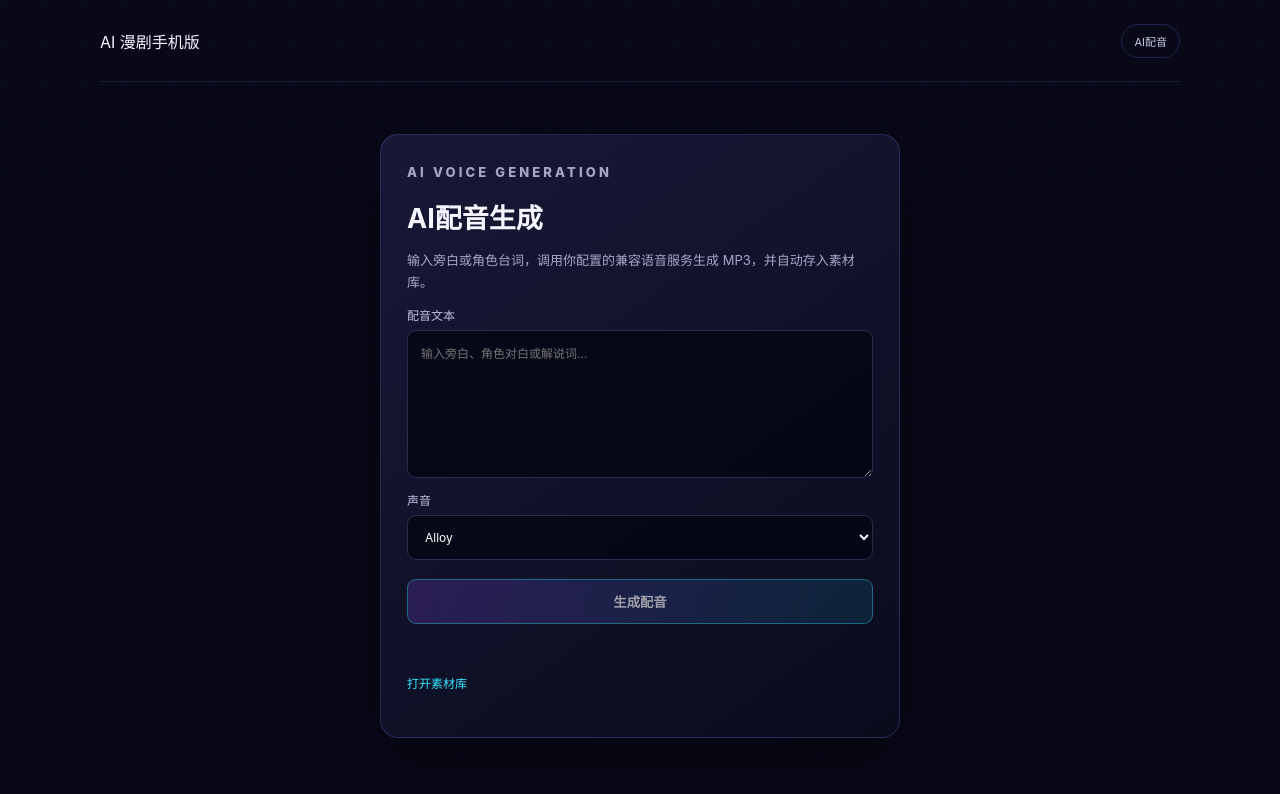
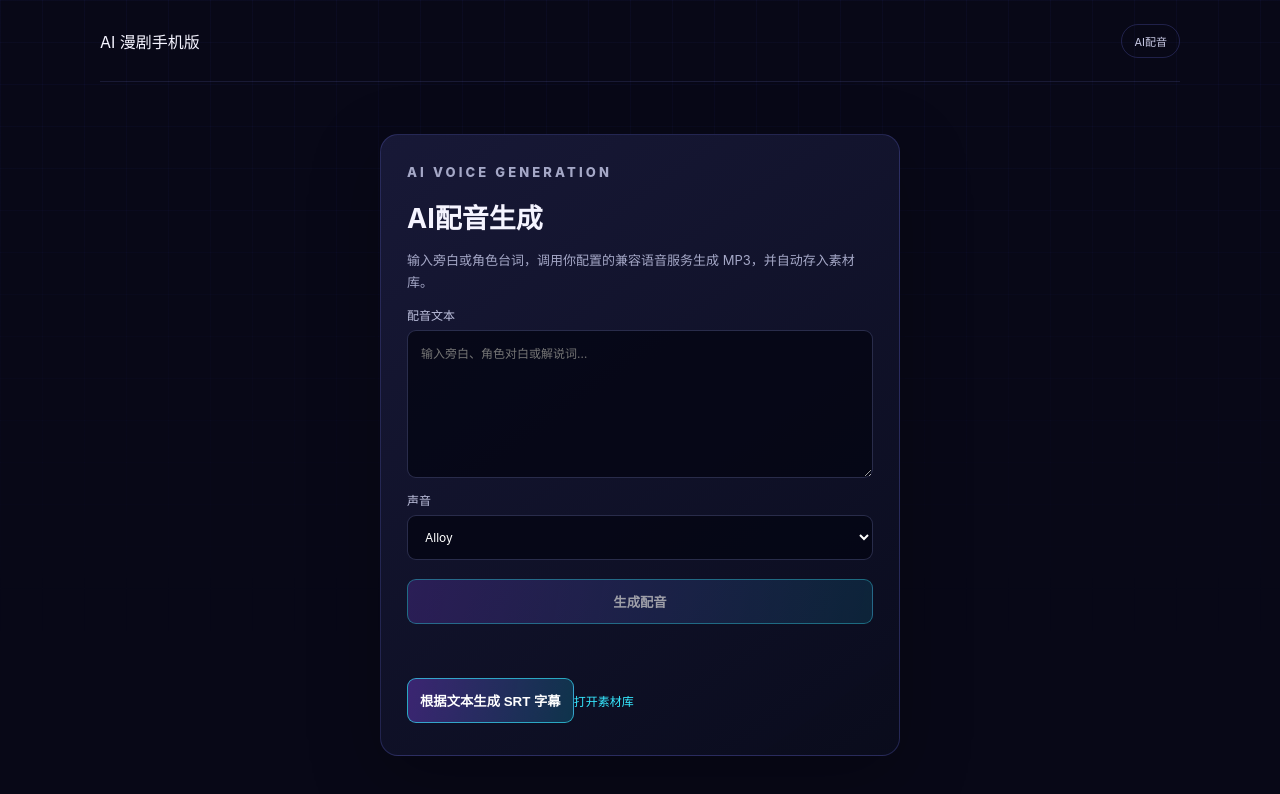
Before and after one commit to Qazwesrd/AI-Comic-Mobile, a Next.js app in the folder apps/web/: page /audio in a window 1280 px wide. Shown: the top 794 px of the page. Built offline with nearby package versions, Linux system fonts and the light colour scheme; no server answers.

Commit message:
Add AI subtitle generation and SRT download to audio workspace

```diff
--- a/apps/web/src/app/audio/page.tsx
+++ b/apps/web/src/app/audio/page.tsx
@@ -6,7 +6,7 @@ import { csrfHeaders } from "../../lib/api";
 const API=process.env.NEXT_PUBLIC_API_BASE_URL||"http://127.0.0.1:8000";
 export default function AudioPage(){
   const [text,setText]=useState("");const [voice,setVoice]=useState("alloy");
-  const [message,setMessage]=useState("");const [assetId,setAssetId]=useState<number|null>(null);
+  const [message,setMessage]=useState("");const [assetId,setAssetId]=useState<number|null>(null);const [subtitleId,setSubtitleId]=useState<number|null>(null);
   const [busy,setBusy]=useState(false);
   async function generate(e:FormEvent){e.preventDefault();setBusy(true);setMessage("");setAssetId(null);try{
     const headers=await csrfHeaders();
@@ -14,6 +14,7 @@ export default function AudioPage(){
     const d=await r.json();if(!r.ok)throw new Error(d.detail||"语音生成失败");
     setAssetId(d.asset_id);setMessage("配音已生成并保存到素材库。");
   }catch(e){setMessage(e instanceof Error?e.message:"语音服务不可用");}finally{setBusy(false);}}
-  async function download(){if(!assetId)return;const r=await fetch(`${API}/api/v1/assets/${assetId}/download`,{credentials:"include"});if(!r.ok){setMessage("下载失败");return;}const url=URL.createObjectURL(await r.blob());const a=document.createElement("a");a.href=url;a.download="ai-voiceover.mp3";a.click();URL.revokeObjectURL(url);}
-  return <main className="app-shell"><header className="topbar"><a className="brand" href="/">AI 漫剧手机版</a><span className="system-pill">AI配音</span></header><section className="account-wrap"><div className="account-card"><p className="eyebrow">AI VOICE GENERATION</p><h1>AI配音生成</h1><p>输入旁白或角色台词，调用你配置的兼容语音服务生成 MP3，并自动存入素材库。</p><form className="account-form" onSubmit={generate}><label>配音文本<textarea required rows={8} maxLength={20000} value={text} onChange={e=>setText(e.target.value)} placeholder="输入旁白、角色对白或解说词…"/></label><label>声音<select value={voice} onChange={e=>setVoice(e.target.value)}><option value="alloy">Alloy</option><option value="echo">Echo</option><option value="fable">Fable</option><option value="onyx">Onyx</option><option value="nova">Nova</option><option value="shimmer">Shimmer</option></select></label><button className="account-submit" disabled={busy||!text.trim()}>{busy?"正在生成…":"生成配音"}</button></form><p className="account-message">{message}</p>{assetId&&<button className="account-submit" onClick={()=>void download()}>下载 MP3</button>}<a className="account-back" href="/assets">打开素材库</a></div></section></main>;
+  async function generateSubtitle(){if(!text.trim())return;setBusy(true);setMessage("");setSubtitleId(null);try{const headers=await csrfHeaders();const r=await fetch(`${API}/api/v1/audio/subtitles`,{method:"POST",credentials:"include",headers,body:JSON.stringify({text})});const d=await r.json();if(!r.ok)throw new Error(d.detail||"字幕生成失败");setSubtitleId(d.asset_id);setMessage(`字幕生成完成，共${d.segments}条。`);}catch(e){setMessage(e instanceof Error?e.message:"字幕服务不可用");}finally{setBusy(false);}}
+  async function downloadAsset(id:number,name:string){const r=await fetch(`${API}/api/v1/assets/${id}/download`,{credentials:"include"});if(!r.ok){setMessage("下载失败");return;}const url=URL.createObjectURL(await r.blob());const a=document.createElement("a");a.href=url;a.download=name;a.click();URL.revokeObjectURL(url);}
+  return <main className="app-shell"><header className="topbar"><a className="brand" href="/">AI 漫剧手机版</a><span className="system-pill">AI配音</span></header><section className="account-wrap"><div className="account-card"><p className="eyebrow">AI VOICE GENERATION</p><h1>AI配音生成</h1><p>输入旁白或角色台词，调用你配置的兼容语音服务生成 MP3，并自动存入素材库。</p><form className="account-form" onSubmit={generate}><label>配音文本<textarea required rows={8} maxLength={20000} value={text} onChange={e=>setText(e.target.value)} placeholder="输入旁白、角色对白或解说词…"/></label><label>声音<select value={voice} onChange={e=>setVoice(e.target.value)}><option value="alloy">Alloy</option><option value="echo">Echo</option><option value="fable">Fable</option><option value="onyx">Onyx</option><option value="nova">Nova</option><option value="shimmer">Shimmer</option></select></label><button className="account-submit" disabled={busy||!text.trim()}>{busy?"正在生成…":"生成配音"}</button></form><p className="account-message">{message}</p>{assetId&&<button className="account-submit" onClick={()=>void downloadAsset(assetId,"ai-voiceover.mp3")}>下载 MP3</button>}<button className="account-submit" disabled={busy||!text.trim()} onClick={()=>void generateSubtitle()}>根据文本生成 SRT 字幕</button>{subtitleId&&<button className="account-submit" onClick={()=>void downloadAsset(subtitleId,"ai-subtitles.srt")}>下载 SRT 字幕</button>}<a className="account-back" href="/assets">打开素材库</a></div></section></main>;
 }
```
